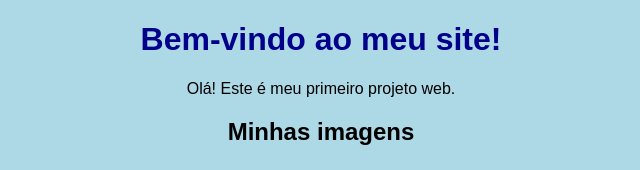
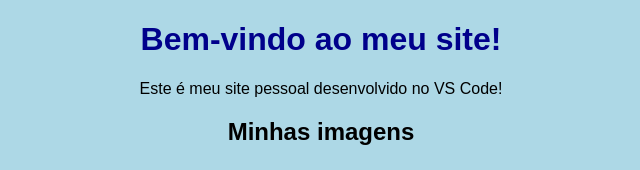
Before and after one commit to gabrielybarbosa2-blip/atividade-gabriely-pendente, a plain HTML site: page index.html in a window 1280 px wide. Shown: the top 170 px of the page, without its empty margins (319-959 px from the left). Drawn offline with Linux system fonts and the light colour scheme.

Commit message:
Atualiza texto da pagina

```diff
--- a/index.html
+++ b/index.html
@@ -11,7 +11,7 @@
 <body>
     <h1>Bem-vindo ao meu site!</h1>
 
-    <p>Olá! Este é meu primeiro projeto web.</p>
+   <p>Este é meu site pessoal desenvolvido no VS Code!</p>
 
     <h2>Minhas imagens</h2>
 
```
